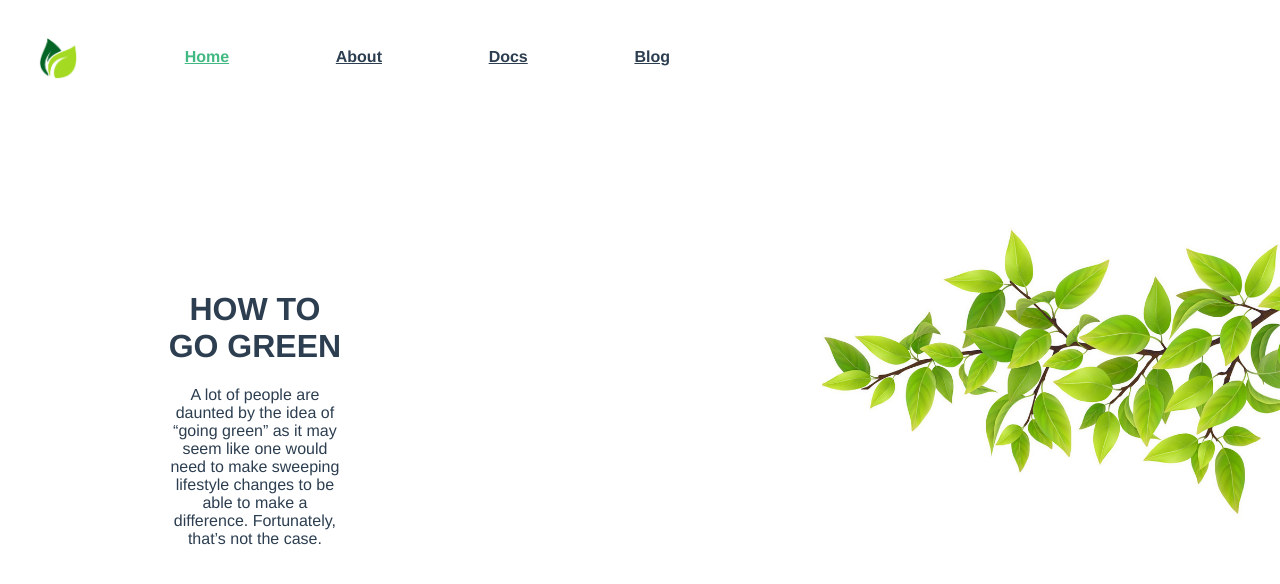
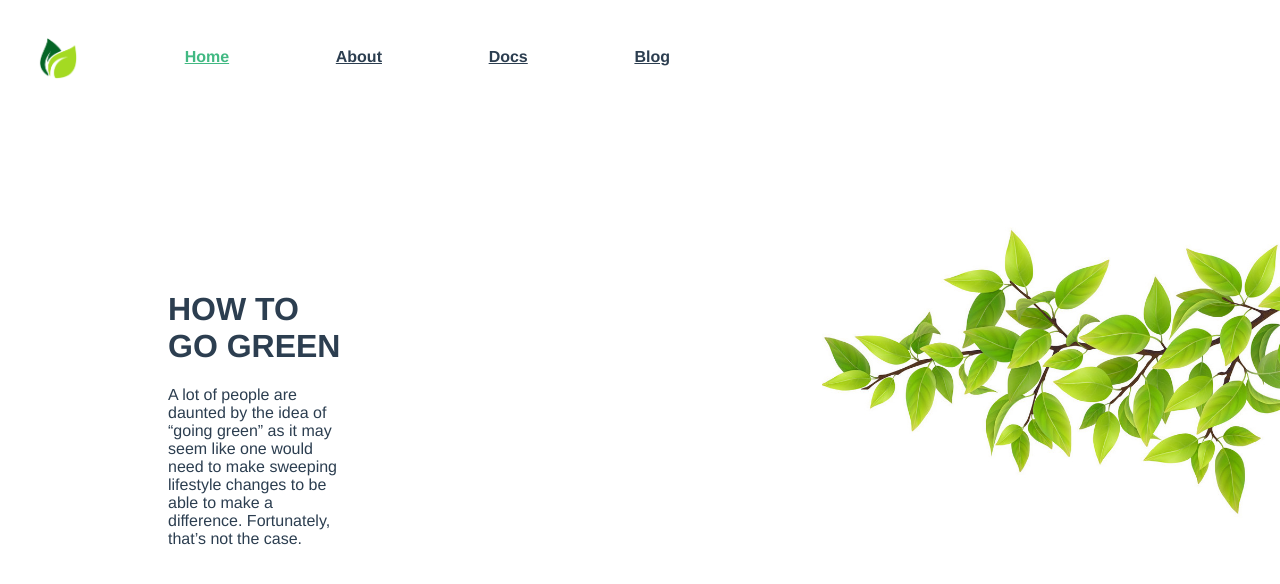
Before and after one commit to Alicerichardson28/eco-freak-frontend-with-Vue, a Vue app: page / in a window 1280 px wide. Shown: the top 584 px of the page. Built offline with nearby package versions, Linux system fonts and the light colour scheme.

Commit message:
style content to the left

```diff
--- a/src/views/Home.vue
+++ b/src/views/Home.vue
@@ -1,7 +1,7 @@
 <template>
   <div class="home-container">
     <div class="header-container">
-      <h1>HOW TO GO GREEN</h1>
+      <h1 class="header">HOW TO GO GREEN</h1>
       <p class="paragrah-container"> A lot of people are daunted by the idea of “going green” as it may seem like one would need to make sweeping lifestyle changes to be able to make a difference. Fortunately, that’s not the case.</p>
     </div>
     <div class="image-container">
@@ -31,6 +31,12 @@
     width: 25%;
     margin-top: 10em;
   }
+  .header {
+    text-align: left;
+  }
+  .paragrah-container {
+    text-align: left;
+  }
   .img-header {
     margin-left: 30em;
     margin-top: 5em;
```
